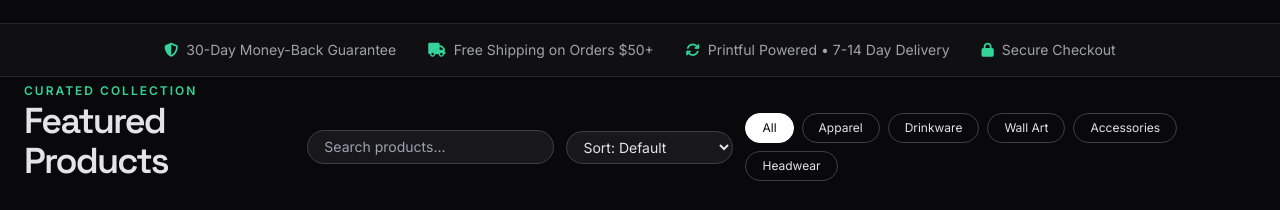
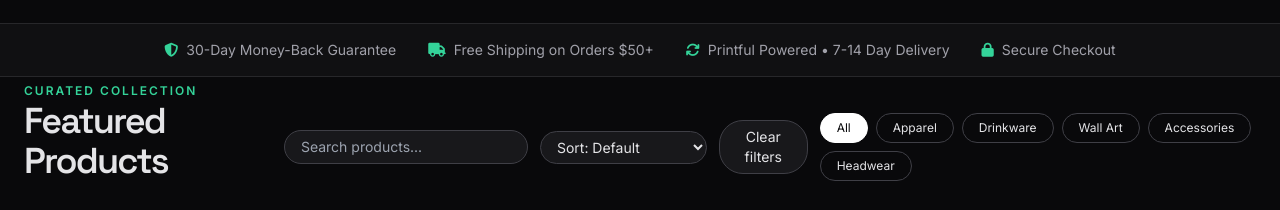
Before and after one commit to BelialRunnerX/belial-digital-pod, a plain HTML site: page index.html in a window 1280 px wide. Shown: the part 960-1170 px from the top of the page. Drawn offline with nearby package versions, Linux system fonts and the light colour scheme; grey boxes are pictures that could not be loaded.

Commit message:
Add minimal Clear filters button to reset search, category, sort

```diff
--- a/index.html
+++ b/index.html
@@ -196,6 +196,7 @@
                     <option value="price-high">Price: High to Low</option>
                     <option value="name">Name: A-Z</option>
                 </select>
+                <button onclick="clearFilters()" class="px-3 py-1.5 text-sm bg-zinc-900 border border-zinc-700 rounded-3xl hover:bg-zinc-800 transition-colors">Clear filters</button>
                 <div id="category-filters" class="flex gap-2 text-sm flex-wrap">
                     <!-- Populated dynamically by JS -->
                 </div>
@@ -371,6 +372,18 @@
         function changeSort() {
             const select = document.getElementById("sort-select")
             currentSort = select ? select.value : "default"
+            renderProducts()
+        }
+
+        function clearFilters() {
+            currentFilter = "All"
+            searchTerm = ""
+            currentSort = "default"
+            const searchInput = document.getElementById("product-search")
+            if (searchInput) searchInput.value = ""
+            const sortSelect = document.getElementById("sort-select")
+            if (sortSelect) sortSelect.value = "default"
+            renderCategoryFilters()
             renderProducts()
         }
 
```
